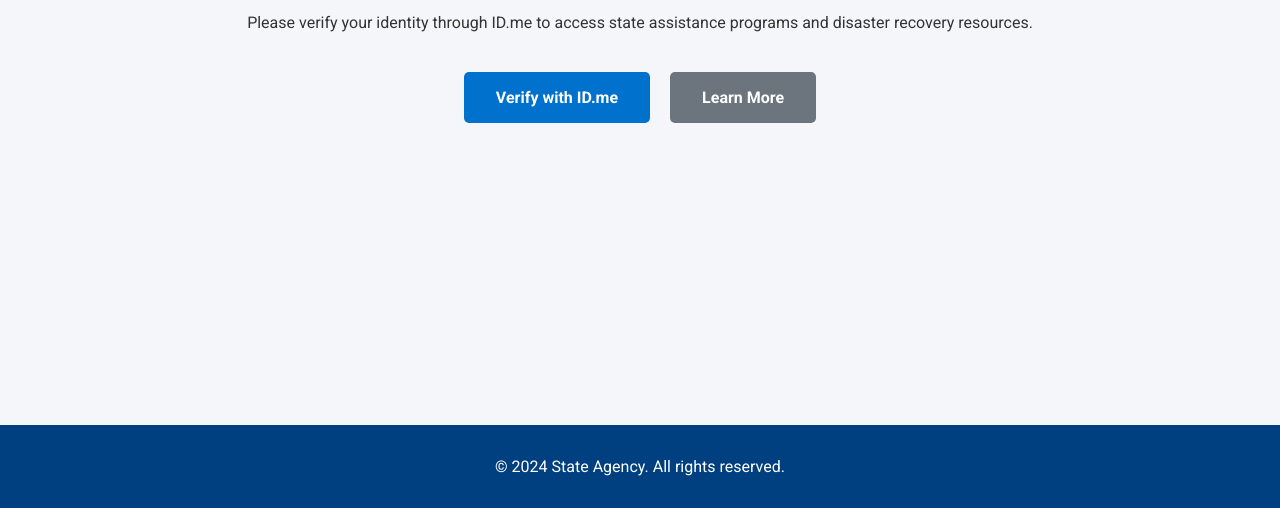
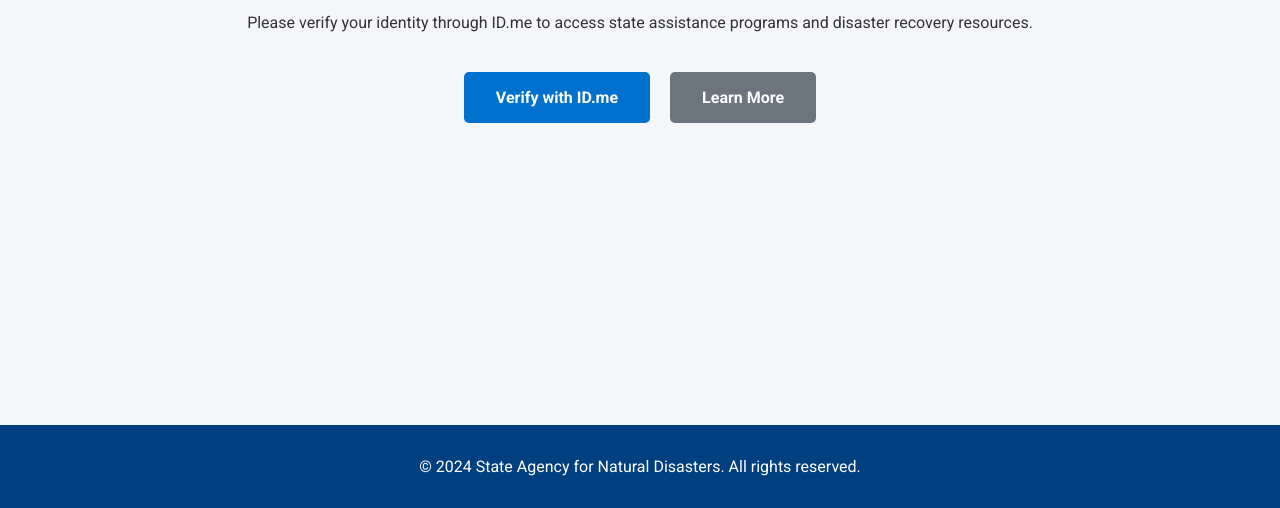
Before and after one commit to justjacob77/idme-auth, a website: page index.html in a window 1280 px wide. Shown: the part 292-800 px from the top of the page. Drawn offline with Linux system fonts and the light colour scheme.

Commit message:
Update index.html

```diff
--- a/index.html
+++ b/index.html
@@ -90,7 +90,7 @@
 
   <!-- Footer -->
   <footer>
-    <p>&copy; 2024 State Agency. All rights reserved.</p>
+    <p>&copy; 2024 State Agency for Natural Disasters. All rights reserved.</p>
   </footer>
 
 </body>
```
